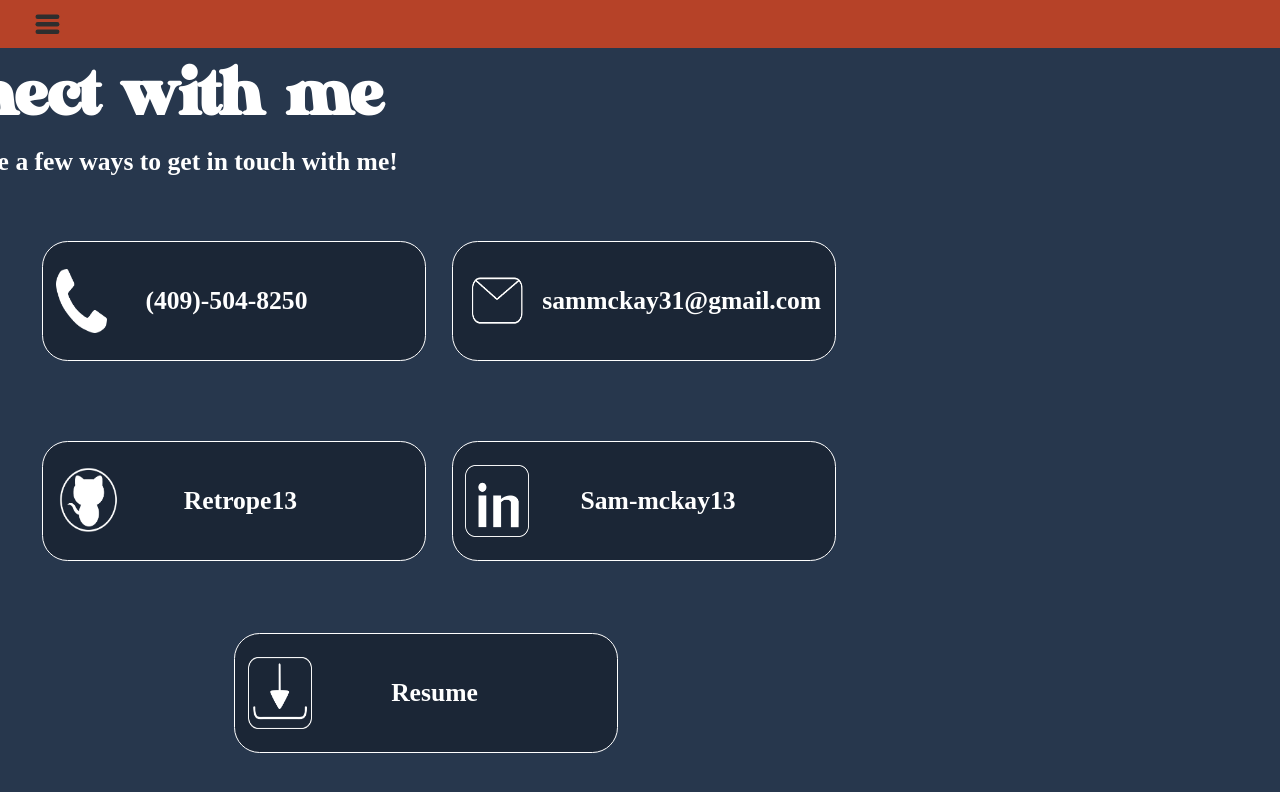
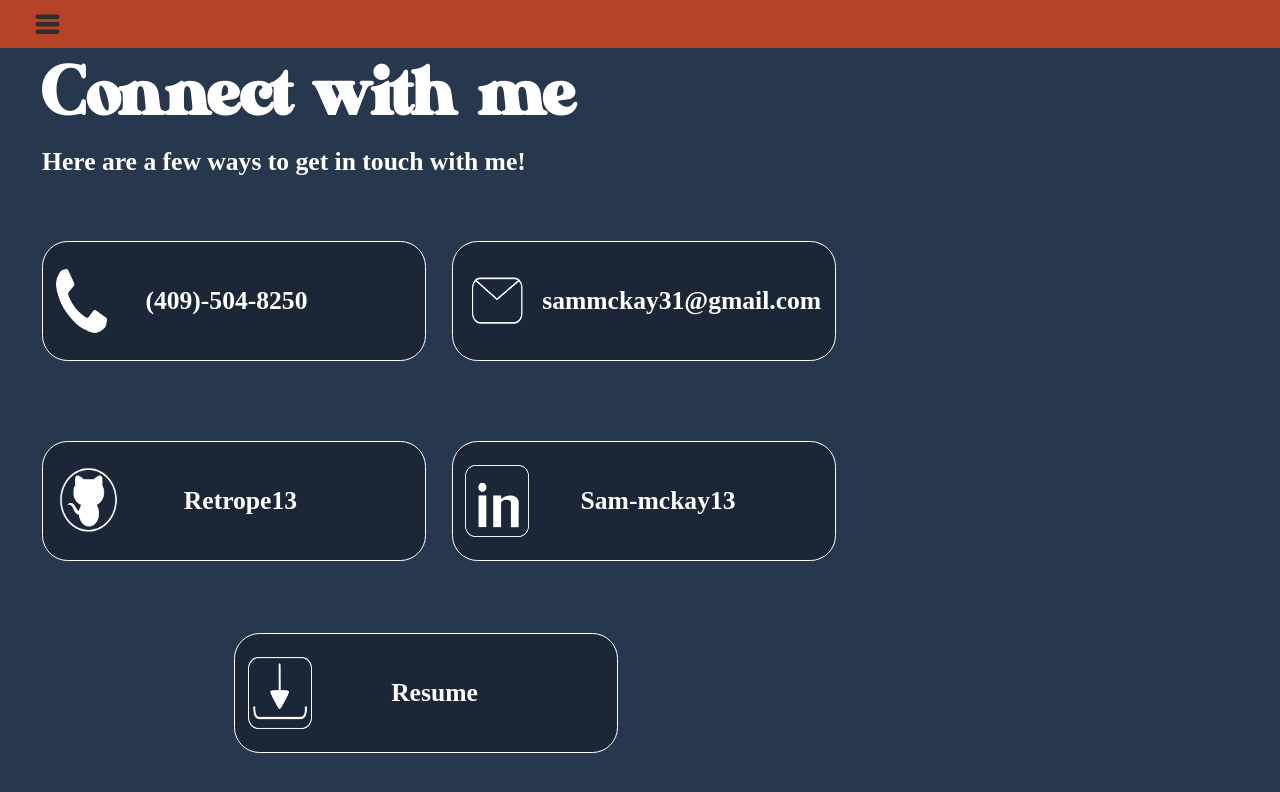
Before and after one commit to Retrope13/Personal-Website, a React (Create React App) app: page /Contact in a window 1280 px wide. Shown: the top 792 px of the page. Built offline with nearby package versions, Linux system fonts and the light colour scheme.

Commit message:
start messing around with margins

```diff
--- a/src/Contact.tsx
+++ b/src/Contact.tsx
@@ -35,6 +35,7 @@ const Head = styled.h1`
   background-color: #00000000;
   border-radius: 5px;
   height: auto;
+  margin-left: 15vw;
   `
 
 const Intro = styled.h2`
@@ -43,7 +44,7 @@ const Intro = styled.h2`
   margin-top: 1vh;
   font-family: "Alba";
   font-size: 3.2vh;
-  margin-left: 5vw;
+  margin-left: 15vw;
 `
 
 const Icons = styled.img`
```
